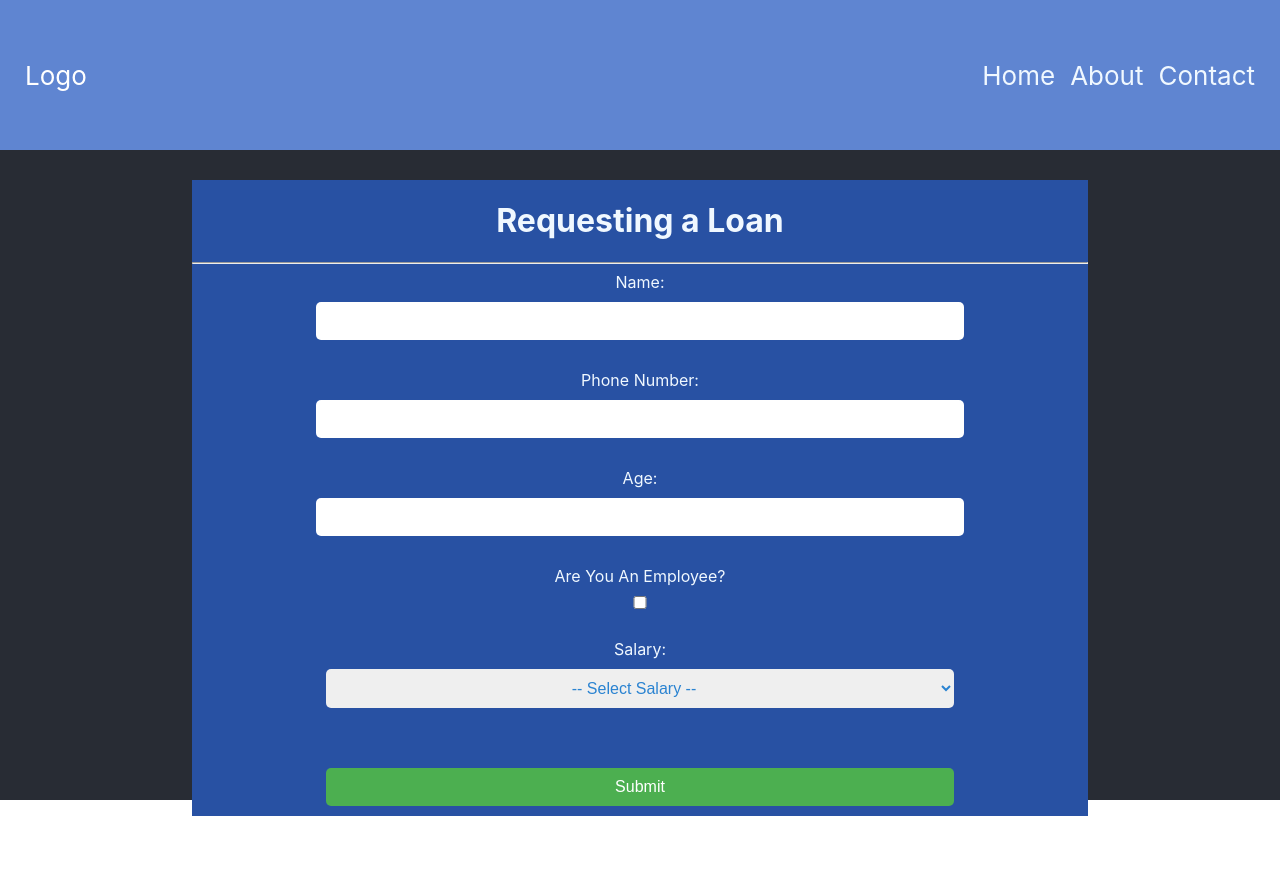
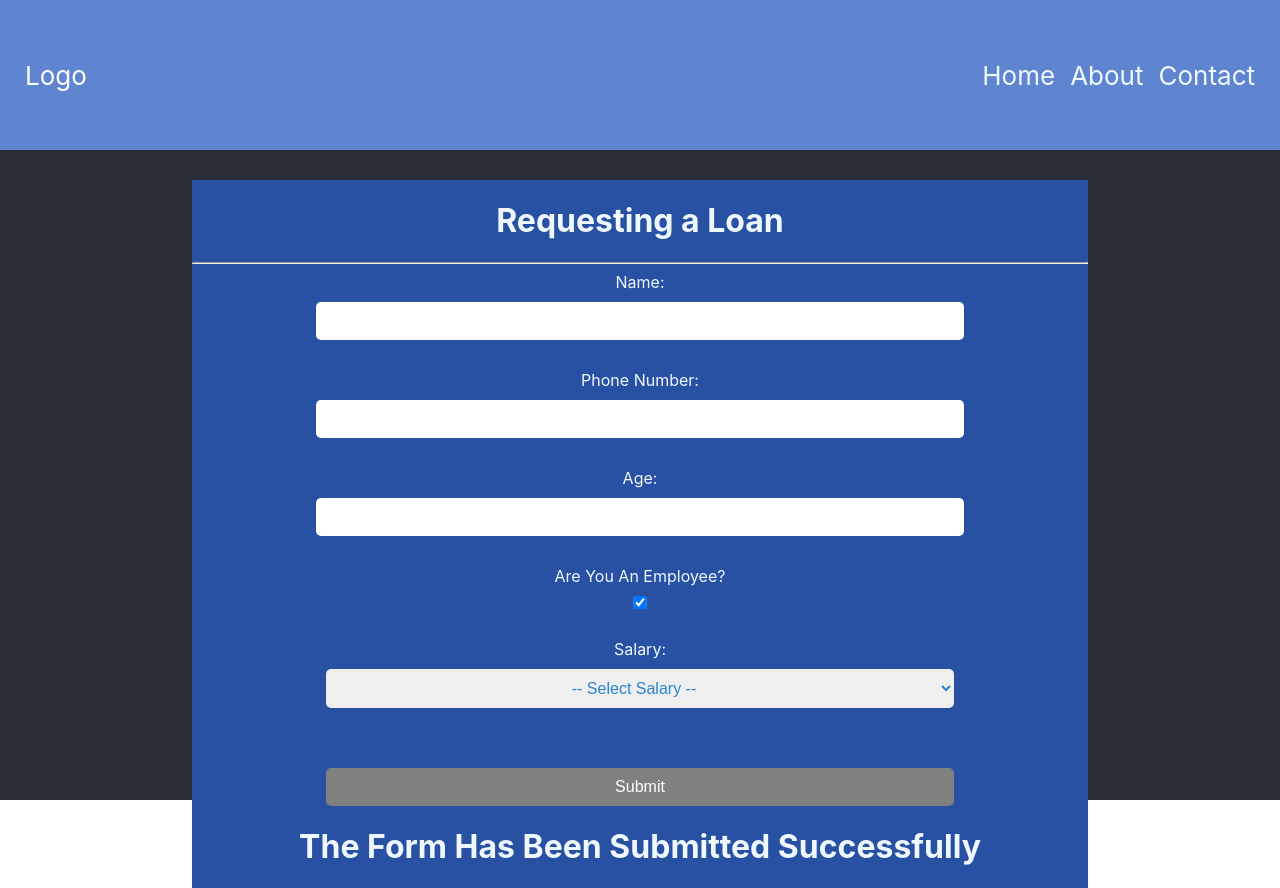
Before and after one commit to abdozayan12/Loan-Application-Form, a React (Create React App) app in the folder loan-application/: page / in a window 1280 px wide. Before the commit the page ends 816 px from the top, so only its background shows below. Built offline with nearby package versions, Linux system fonts and the light colour scheme.

Commit message:
Add Button Style If Disabled

```diff
--- a/loan-application/src/App.css
+++ b/loan-application/src/App.css
@@ -71,3 +71,7 @@
 .form button:hover {
   background-color: #45a049;
 }
+
+.disabled {
+  background-color: gray !important;
+}
--- a/loan-application/src/components/ApplicationForm.jsx
+++ b/loan-application/src/components/ApplicationForm.jsx
@@ -1,5 +1,7 @@
 import React from 'react'
 import { useState } from 'react';
+import Model from './Model'
+import '../App.css'
 
 export default function ApplicationForm() {
     const [formInput, setFormInput] = useState({name: "", phone: "", age: "", employee: "false", salary: ""})
@@ -15,7 +17,9 @@ export default function ApplicationForm() {
       employee: false,
       salary: ""
     });
-  }
+    }
+
+    const btnIsDisabled = formInput.name === "" || formInput.phone === "" || formInput.age === "";
 
   return (
     <div className='form'>
@@ -35,7 +39,7 @@ export default function ApplicationForm() {
         <br />
 
         <label htmlFor="employee">Are You An Employee? </label>
-        <input id="employee" type="checkbox" value={formInput.employee} onChange={(e) => {setFormInput({...formInput, employee: e.target.checked})}} />
+        <input id="employee" type="checkbox" checked={formInput.employee} onChange={(e) => {setFormInput({...formInput, employee: e.target.checked})}} />
         <br />
 
         <label htmlFor="salary">Salary: </label>
@@ -46,8 +50,9 @@ export default function ApplicationForm() {
         </select>
         <br /><br />
 
-        <button type="submit" >Submit</button>
-      </form>
+        <button type="submit" disabled={btnIsDisabled}  className={btnIsDisabled ? "disabled" : ""}>Submit</button>
+          </form>
+          <Model />
     </div>
   )
 }
--- /dev/null
+++ b/loan-application/src/components/Model.jsx
@@ -0,0 +1,9 @@
+import React from 'react'
+
+export default function Model() {
+  return (
+    <div>
+      <div><h1>The Form Has Been Submitted Successfully</h1></div>
+    </div>
+  )
+}
```
